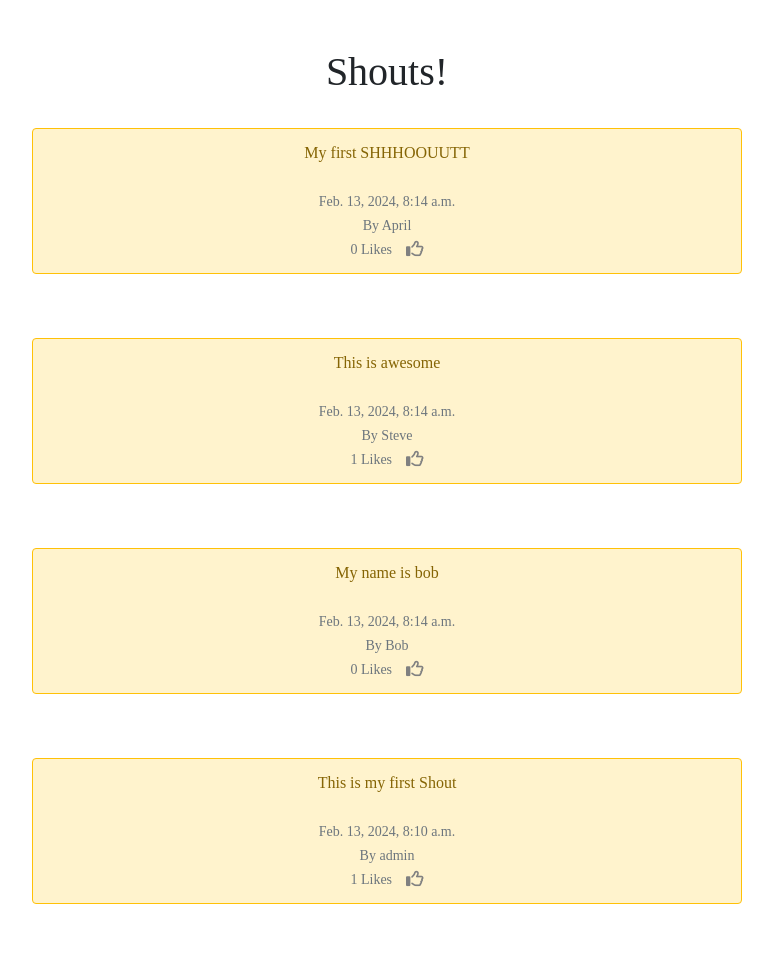
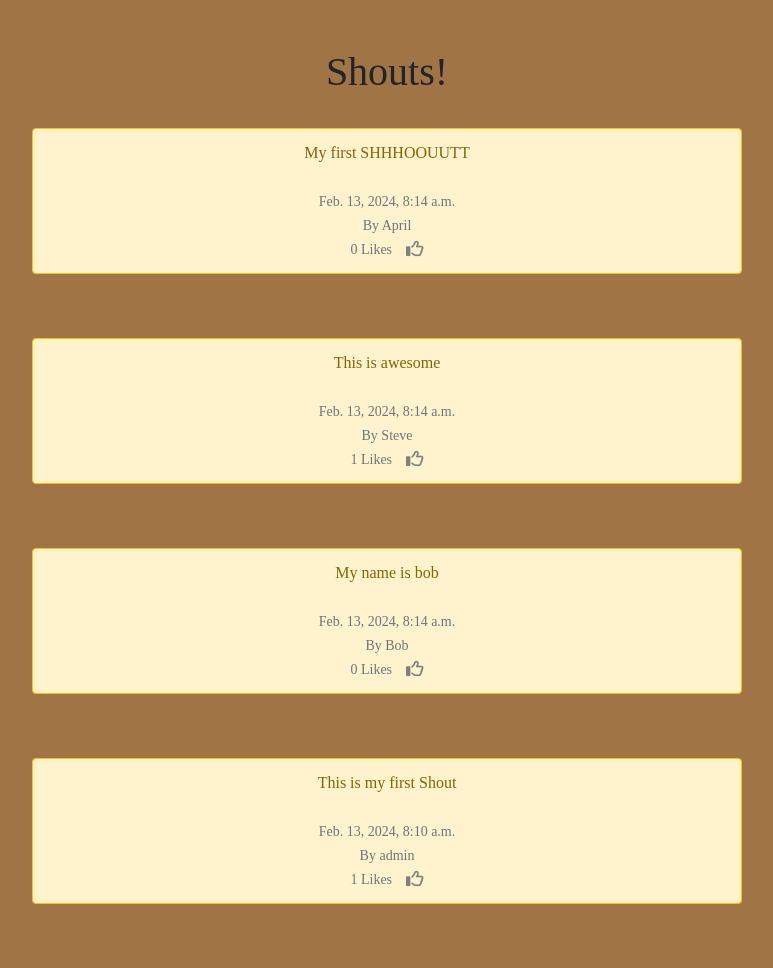
Before and after one commit to AndersH82/TheSaloon, a Django app: page / in a window 1280 px wide. Shown: the part 56-1024 px from the top of the page, without its empty margins (68-841 px from the left). Run offline with Django 5.2, Linux system fonts and the light colour scheme; data comes from the database, SQL or seed files in the repository; some libraries are stand-ins or nearby versions; some web fonts are replaced.

Commit message:
add background color

```diff
--- a/the_saloon/templates/base.html
+++ b/the_saloon/templates/base.html
@@ -13,7 +13,7 @@
     <script src="https://kit.fontawesome.com/1c9e9f31ac.js" crossorigin="anonymous"></script>
     <title>The Saloon</title>
   </head>
-  <body>
+  <body style="background-color:#A07445">
 
     {% include 'navbar.html' %}
     <br/>
```
